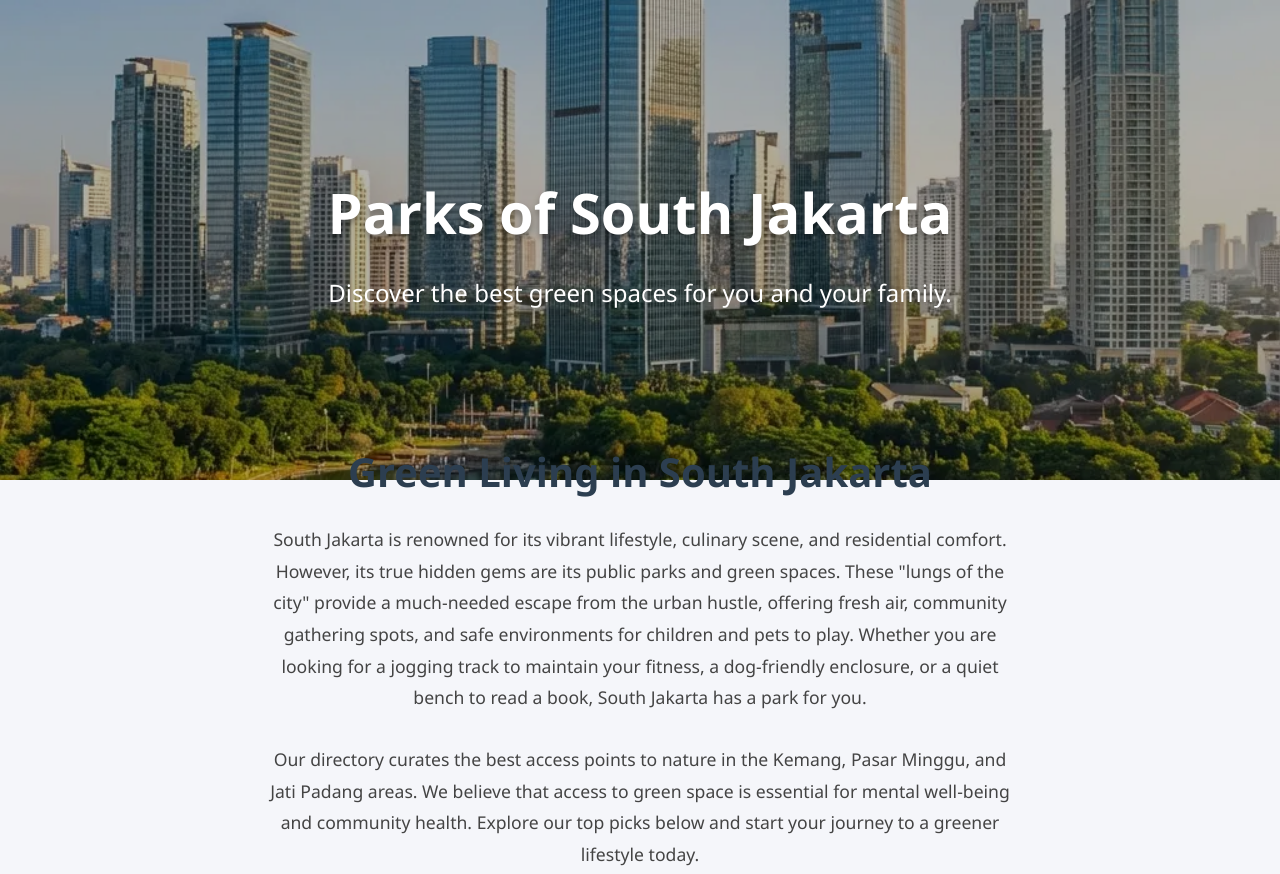
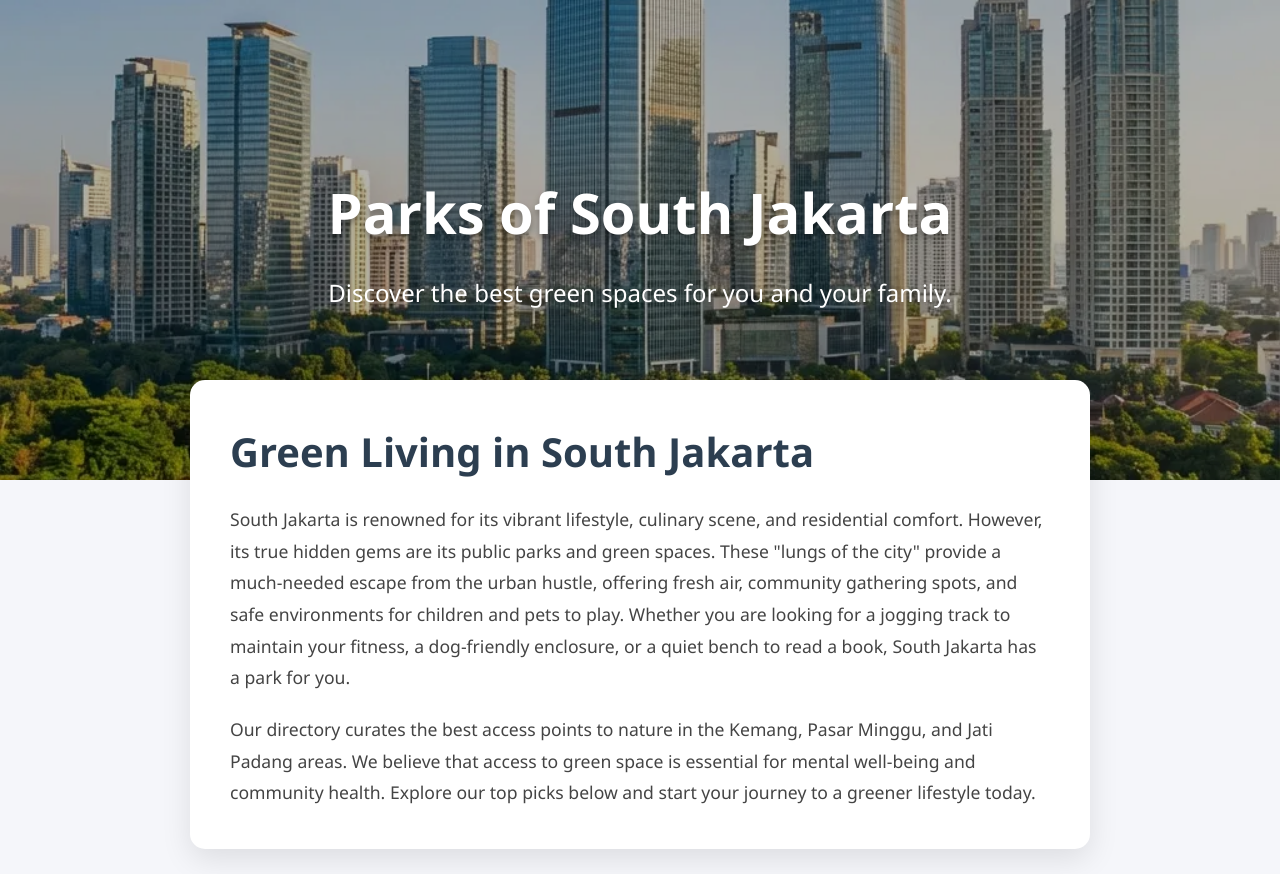
Before and after one commit to HenHimA1/LandingPage, a plain HTML site: page index.html in a window 1280 px wide. Shown: the top 874 px of the page. Drawn offline with Linux system fonts and the light colour scheme.

Commit message:
refactor: move inline styles for about region to `style.css`

```diff
--- a/index.html
+++ b/index.html
@@ -40,10 +40,9 @@
     </header>
 
     <main class="directory">
-        <section class="about-region" style="padding: 60px 20px; text-align: center; max-width: 800px; margin: 0 auto;">
-            <h2 style="color: var(--primary); font-size: 2.5rem; margin-bottom: 20px;">Green Living in South Jakarta
-            </h2>
-            <p style="color: #444; font-size: 1.1rem; line-height: 1.8; margin-bottom: 30px;">
+        <section class="about-region">
+            <h2>Green Living in South Jakarta</h2>
+            <p>
                 South Jakarta is renowned for its vibrant lifestyle, culinary scene, and residential comfort. However,
                 its true
                 hidden gems are its public parks and green spaces. These "lungs of the city" provide a much-needed
@@ -53,7 +52,7 @@
                 pets to play. Whether you are looking for a jogging track to maintain your fitness, a dog-friendly
                 enclosure, or a quiet bench to read a book, South Jakarta has a park for you.
             </p>
-            <p style="color: #444; font-size: 1.1rem; line-height: 1.8;">
+            <p>
                 Our directory curates the best access points to nature in the Kemang, Pasar Minggu, and Jati Padang
                 areas.
                 We believe that access to green space is essential for mental well-being and community health. Explore
--- a/style.css
+++ b/style.css
@@ -55,6 +55,35 @@ body {
 .hero-content p {
     font-size: 1.5rem;
     font-weight: 300;
+}
+
+/* About Region */
+.about-region {
+    background-color: var(--card-bg);
+    border-radius: 15px;
+    padding: 40px;
+    box-shadow: 0 10px 30px rgba(0, 0, 0, 0.1);
+    margin: 0 auto 50px;
+    position: relative;
+    z-index: 20;
+    max-width: 900px !important;
+}
+
+.about-region h2 {
+    color: var(--primary);
+    font-size: 2.5rem;
+    margin-bottom: 20px;
+}
+
+.about-region p {
+    color: #444;
+    font-size: 1.1rem;
+    line-height: 1.8;
+    margin-bottom: 20px;
+}
+
+.about-region p:last-child {
+    margin-bottom: 0;
 }
 
 /* Directory Section */
```
